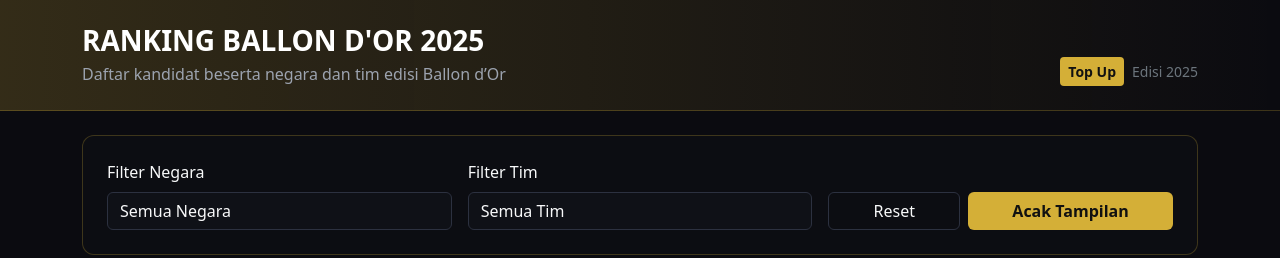
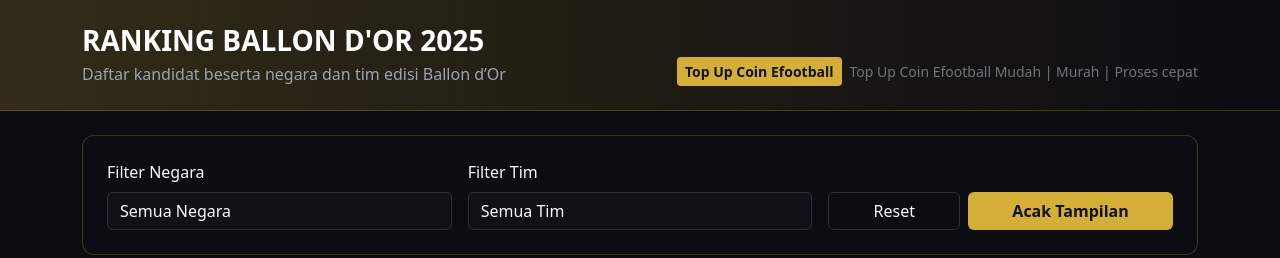
Before and after one commit to alanichsan/Ranking-Ballon-d-Or-2025, a plain HTML site: page index.html in a window 1280 px wide. Shown: the top 258 px of the page. Drawn offline with nearby package versions, Linux system fonts and the light colour scheme.

Commit message:
Update Top Up link text and description

```diff
--- a/index.html
+++ b/index.html
@@ -139,8 +139,8 @@
             <p class="mb-0 muted">Daftar kandidat beserta negara dan tim edisi Ballon d’Or</p>
           </div>
           <div class="d-flex align-items-center gap-2">
-            <a href="topup.html" class="btn btn-gold btn-sm">Top Up</a>
-            <small class="text-secondary">Edisi 2025</small>
+            <a href="topup.html" class="btn btn-gold btn-sm">Top Up Coin Efootball</a>
+            <small class="text-secondary">Top Up Coin Efootball Mudah | Murah | Proses cepat</small>
           </div>
         </div>
       </div>
```
